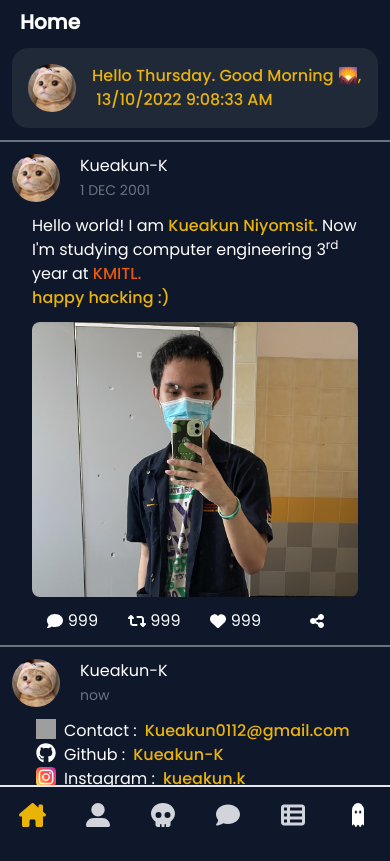
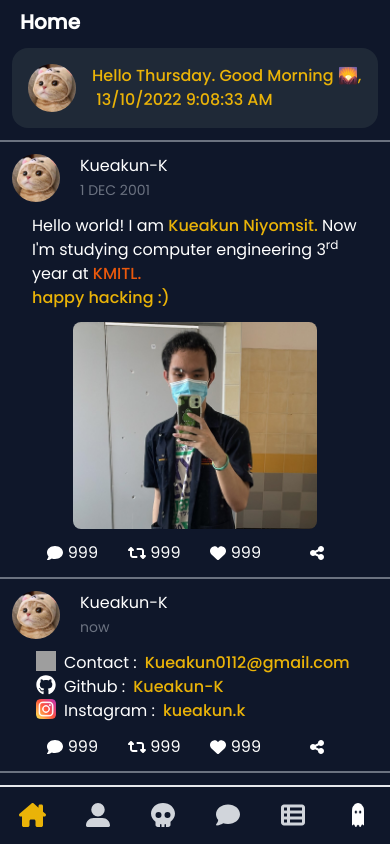
Before and after one commit to Kueakun-K/Kueakun, a React (Create React App) app: page / in a window 390 px wide. Built offline with nearby package versions, Linux system fonts and the light colour scheme; grey boxes are pictures that could not be loaded.

Commit message:
change size image, add icon

```diff
--- a/src/Components/home.jsx
+++ b/src/Components/home.jsx
@@ -82,20 +82,25 @@ const Home = () => {
         <div className="mb-3 mx-5">
           <span>
             Hello world! I am{" "}
-            <span className="font-medium text-orange-500 dark:text-yellow-500">Kueakun Niyomsit.</span> Now I'm
-            studying computer engineering 3<sup>rd</sup> year at
-            <span className="font-medium text-yellow-500 dark:text-orange-600"> KMITL.</span> <br />
-            <span className="font-medium text-orange-500 dark:text-yellow-500"> happy hacking :)</span>
+            <span className="font-medium text-orange-500 dark:text-yellow-500">
+              Kueakun Niyomsit.
+            </span>{" "}
+            Now I'm studying computer engineering 3<sup>rd</sup> year at
+            <span className="font-medium text-yellow-500 dark:text-orange-600">
+              {" "}
+              KMITL.
+            </span>{" "}
+            <br />
+            <span className="font-medium text-orange-500 dark:text-yellow-500">
+              {" "}
+              happy hacking :)
+            </span>
           </span>
         </div>
 
         {/* img */}
         <div className="flex mb-3 justify-center mx-5">
-          <img
-            src={kuea}
-            alt="Kuea"
-            className="sm:w-8/12 md:w-6/12 lg:w-6/12 xl:w-4/12 rounded-lg "
-          />
+          <img src={kuea} alt="Kuea" className="w-9/12 rounded-lg " />
         </div>
 
         {/* icon */}
@@ -134,7 +139,7 @@ const Home = () => {
           </div>
         </div>
         {/* text */}
-        <div className=" ml-6">
+        <div className=" ml-6 mb-3">
           <div className="flex">
             <img src={gmail} alt="Gmail" className="w-5 h-5" />
             <span className="mx-2">Contact : </span>
@@ -179,6 +184,25 @@ const Home = () => {
             </a>
           </div>
         </div>
+
+        {/* icon */}
+        <div className="flex mx-5 ">
+          <div className="flex w-1/4 justify-center items-center">
+            <FontAwesomeIcon icon={faComment} />
+            <span>&nbsp;999</span>
+          </div>
+          <div className="flex w-1/4 justify-center items-center">
+            <FontAwesomeIcon icon={faRetweet} />
+            <span>&nbsp;999</span>
+          </div>
+          <div className="flex w-1/4 justify-center items-center">
+            <FontAwesomeIcon icon={faHeart} />
+            <span>&nbsp;999</span>
+          </div>
+          <div className="flex w-1/4 justify-center items-center">
+            <FontAwesomeIcon icon={faShareAlt} />
+          </div>
+        </div>
       </div>
     </div>
   );
```
